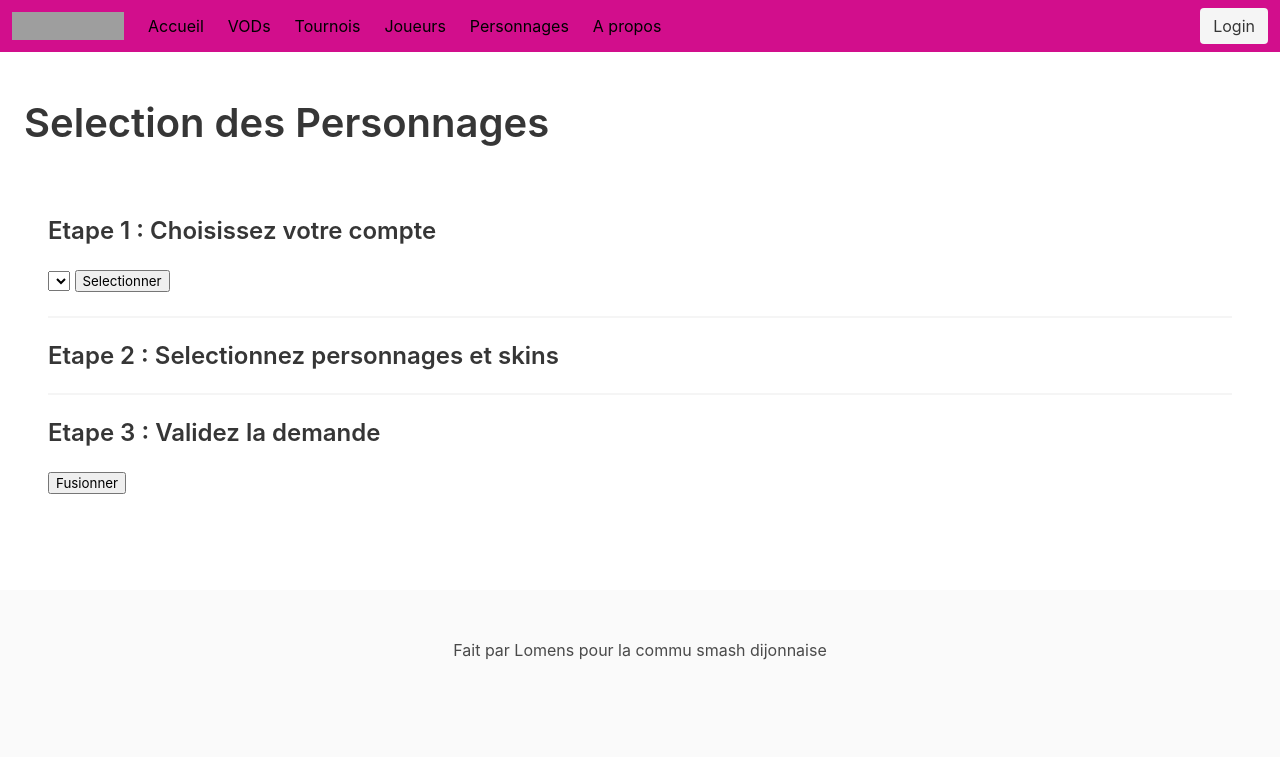
After one commit to L0mens/smash-dijon, a Django app: page /rank/characters in a window 1280 px wide. The commit adds this page. Shown: the top 757 px of the page. Run offline with Django 3.2, Linux system fonts and the light colour scheme; data comes from the database, SQL or seed files in the repository; lists and menus that the app fills with data are empty; some libraries are stand-ins or nearby versions; grey boxes are pictures that could not be loaded.

Commit message:
Starting char select

```diff
--- a/infos/statistics.py
+++ b/infos/statistics.py
@@ -16,7 +16,7 @@ def get_worst_enemie(matches_loose):
     return ", ".join(worst_enemie)
 
 
-class Statistics():
+class OnePlStatistics():
 
     def __init__(self, list_matches):
         self.matches = list_matches
--- /dev/null
+++ b/ranking/templates/ranking/characters.html
@@ -0,0 +1,28 @@
+{% extends "base.html" %}
+{% block title %}PR Dijonnais - Selection des Personnages{% endblock %}
+{% block content %}
+<section class="section">
+    <h1 class="title is-2">Selection des Personnages</h1>
+    <section class="section">
+        <form  method="post">
+        <h2 class="title is-4">Etape 1 : Choisissez votre compte</h2>
+
+            {% csrf_token %}
+            <select name="player" id="player_elo" >
+                {% for player in elo_player_list %}
+                    <option value="{{ player.id }}">{{player.competitor.name}}</option>
+                {% endfor %}
+            </select>
+            <input type="submit" value="Selectionner">
+            <hr>
+        </form>
+        <form  method="post">
+            {% csrf_token %}
+        <h2 class="title is-4">Etape 2 : Selectionnez personnages et skins</h2>
+            <hr>
+        <h2 class="title is-4">Etape 3 : Validez la demande</h2>
+            <input type="submit" value="Fusionner">
+        </form>
+    </section>
+</section>
+{% endblock %}
--- a/ranking/urls.py
+++ b/ranking/urls.py
@@ -11,6 +11,7 @@ urlpatterns = [
     path('login', views.connexion, name='login'),
     path('logout', views.deconnexion, name='logout'),
     path('about', views.about, name='about'),
+    path('characters', views.perso_select, name='perso_select'),
     path('vod', views.vod, name='vod'),
     path('vod/<str:tn_name_slug>', views.vod_by_tournament, name='vod_by_tn'),
     path('test', views.test_youtube, name='test'),
--- a/ranking/views.py
+++ b/ranking/views.py
@@ -396,6 +396,11 @@ def merge_elo(request):
     elo_player_list = Elo.objects.filter(saison=last_saison)
     return render(request, 'ranking/merge_elo.html', locals())
 
+def perso_select(request):
+    last_saison = Saison.objects.filter(prefix="Dijon").order_by('-number')[:1]
+    elo_player_list = Elo.objects.filter(saison=last_saison)
+    return render(request, 'ranking/characters.html', locals())
+
 def discord_pr_player_info(request, player_name):
     last_saison = Saison.objects.filter(prefix="Dijon").order_by('-number')[:1]
     calculated = Tournament_state.objects.get(state="Calculé")
--- a/templates/base.html
+++ b/templates/base.html
@@ -38,6 +38,9 @@
         </a>
         <a class="navbar-item" href="{% url 'playerlist' %}">
           Joueurs
+        </a>
+        <a class="navbar-item" href="{% url 'perso_select' %}">
+          Personnages
         </a>
         <a class="navbar-item" href="{% url 'about' %}">
             A propos
```
